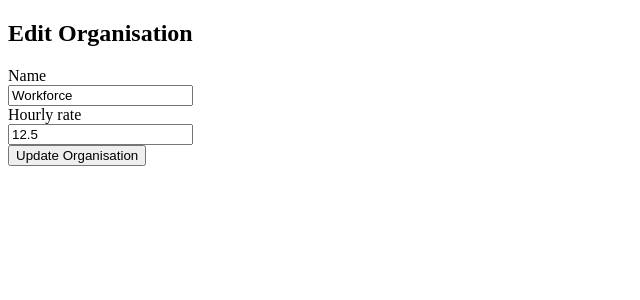
After one commit to CorinneBosch/adnat, a Rails app: page /organisations/1/edit in a window 1280 px wide. The commit adds this page. Shown: the top 300 px of the page, without its empty margins (0-640 px from the left). Run offline with Rails 7, Linux system fonts and the light colour scheme; data comes from the database, SQL or seed files in the repository; style sheets or scripts are compiled from the project's sources.

Commit message:
can edit and update organisations details

```diff
--- a/app/controllers/organisations_controller.rb
+++ b/app/controllers/organisations_controller.rb
@@ -11,6 +11,20 @@ class OrganisationsController < ApplicationController
   # def new
   #   @organisation = Organisation.new
   # end
+
+  def edit
+    @organisation = Organisation.find(params[:id])
+  end
+
+  def update
+    @organisation = Organisation.find(params[:id])
+
+    if @organisation.update(org_params)
+      redirect_to @organisation, notice: 'Organisation updated successfully!'
+    else
+      render :edit, notice: 'Oops something went wront.. Please try again!'
+    end
+  end
 
   def create
     @organisation = Organisation.create(org_params)
--- /dev/null
+++ b/app/views/organisations/_form.html.erb
@@ -0,0 +1,22 @@
+<%= form_with model: @organisation do |form| %>
+
+  <% if @organisation.errors.any? %>
+    <% @organisation.errors.full_messages.each do |msg| %>
+      <%= msg %>
+    <% end %>
+  <% end %>
+
+  <div>
+    <%= form.label :name %><br>
+    <%= form.text_field :name, required: true  %>
+  </div>
+
+  <div>
+    <%= form.label :hourly_rate %><br>
+    <%= form.text_field :hourly_rate, required: true  %>
+  </div>
+
+  <div>
+    <%= form.submit %>
+  </div>
+<% end %>
--- /dev/null
+++ b/app/views/organisations/edit.html.erb
@@ -0,0 +1,3 @@
+<h2>Edit Organisation</h2>
+
+<%= render partial: "form" %>
```
Also changed, not shown: app/views/organisations/index.html.erb (+3 -22 lines), app/views/organisations/new.html.erb (+1 -22 lines), 2 other files.
